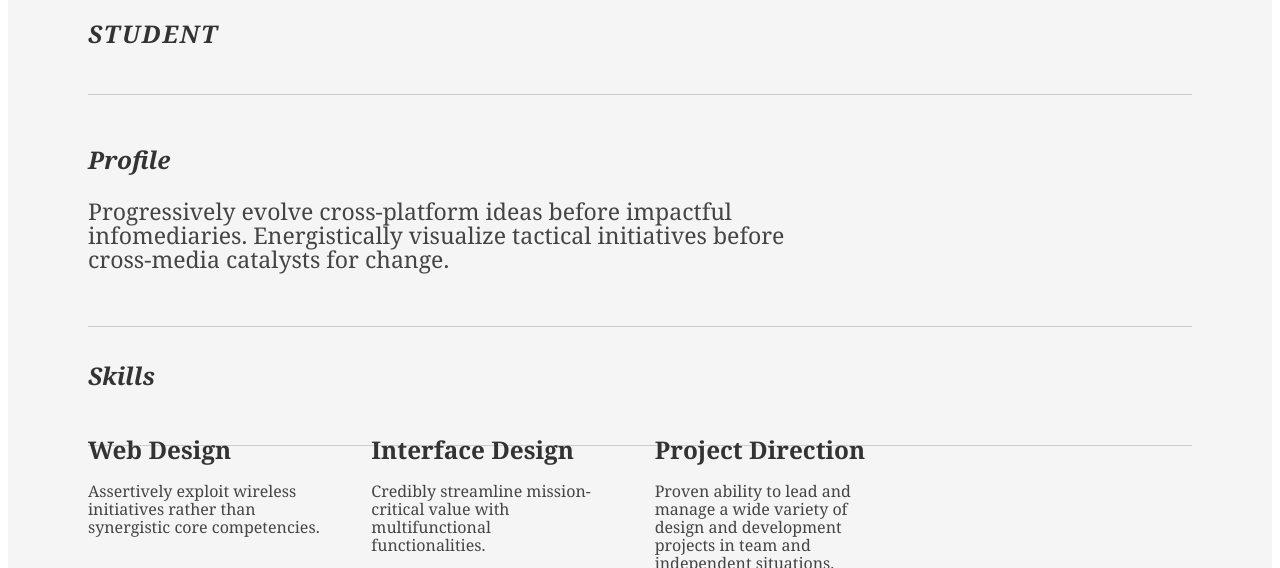
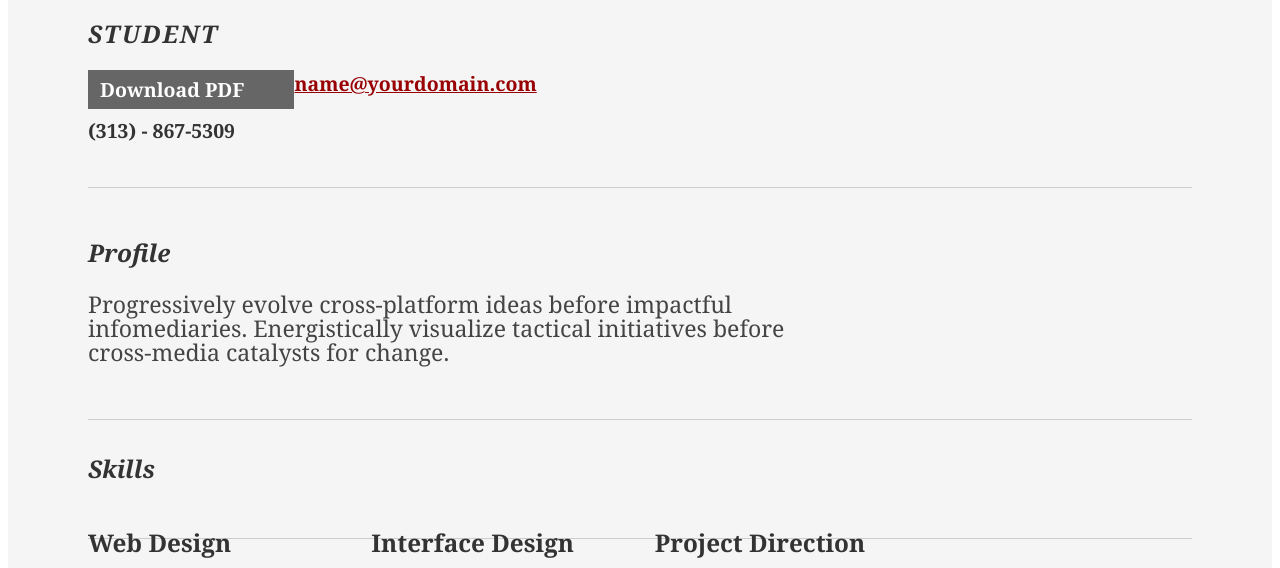
Before and after one commit to colinferguson81100/colinferguson81100.github.io, a plain HTML site: page index.html in a window 1280 px wide. Shown: the part 218-786 px from the top of the page. Drawn offline with Linux system fonts and the light colour scheme; a small style sheet from the web is missing.

Commit message:
Update index.html

```diff
--- a/index.html
+++ b/index.html
@@ -26,6 +26,9 @@
 
 				<div class="yui-u">
 					<div class="contact-info">
+						<h3><a id="pdf" href="#">Download PDF</a></h3>
+						<h3><a href="mailto:name@yourdomain.com">name@yourdomain.com</a></h3>
+						<h3>(313) - 867-5309</h3>
 					</div><!--// .contact-info -->
 				</div>
 			</div><!--// .yui-gc -->
```
